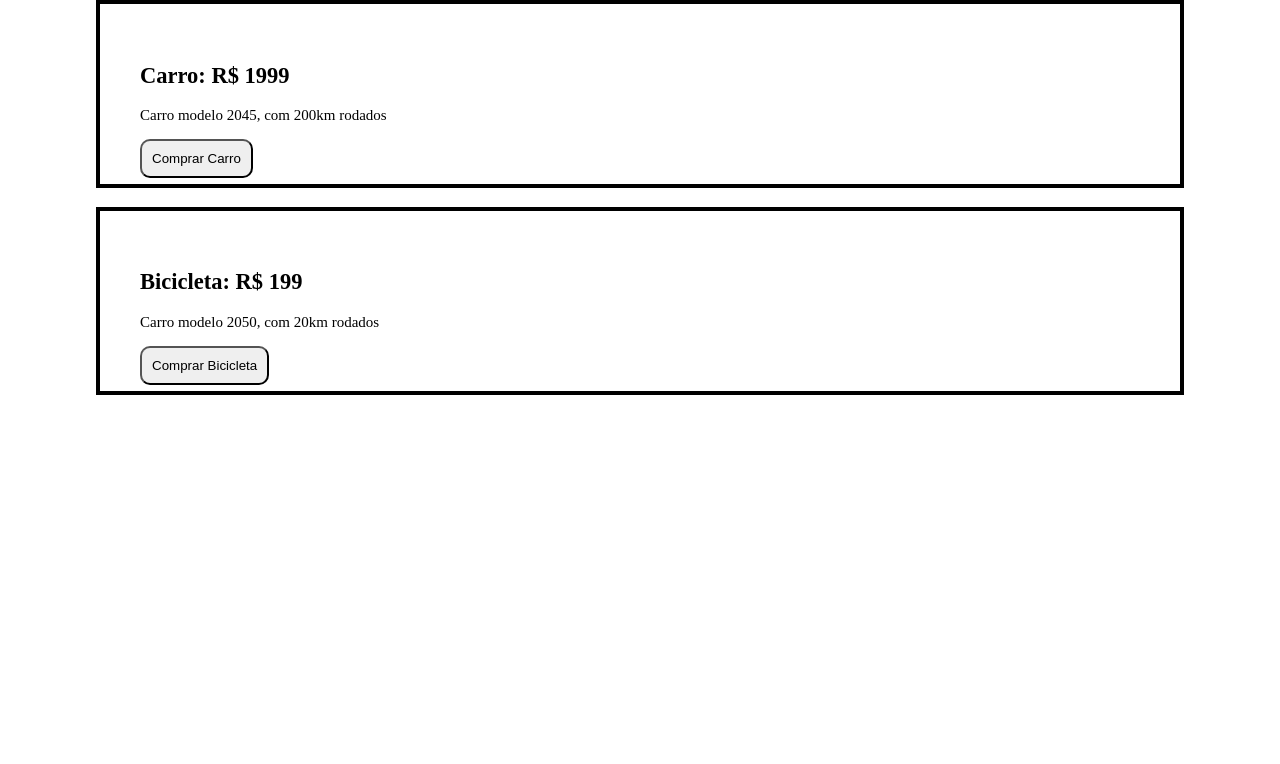
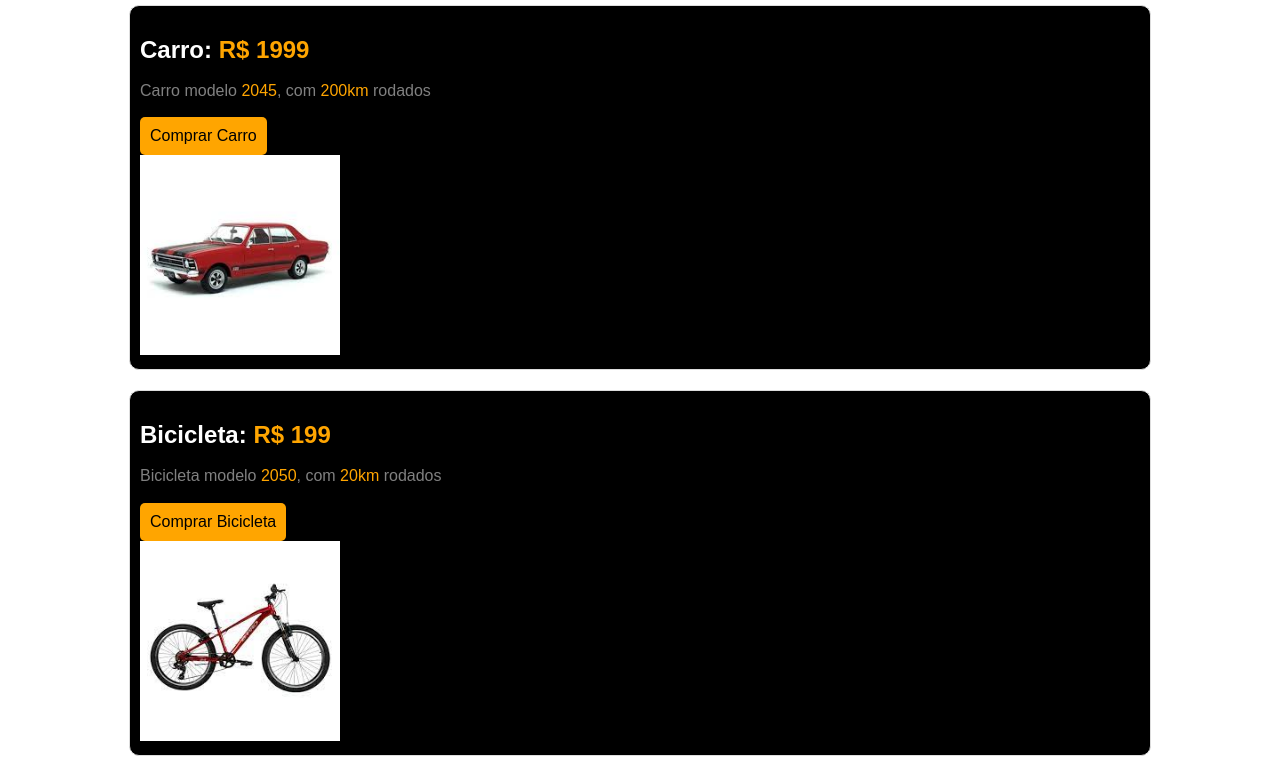
Before and after one commit to R4fael3012/Projetos, a plain HTML site: page Aula 06/index.html in a window 1280 px wide. Shown: the part 90-854 px from the top of the page. Before the commit the page ends 800 px from the top, so only its background shows below. Drawn offline with Linux system fonts and the light colour scheme.

Commit message:
loja web

```diff
--- a/Aula 06/css/style.css
+++ b/Aula 06/css/style.css
@@ -1,35 +1,68 @@
-header{
-    color: brown;
-    text-align: center;
-    font-style:oblique
+
+header {
+  text-align: center;
+  padding: 5px;
+  color: black;
 }
 
-main{
-    margin: auto auto;
-    padding: 40px;
-    height: 100px;
-    width: 1000px;
-    border: 4px solid black;
+h1 {
+  font-size: 2.5rem;
+  margin: 15px;
 }
 
-section{
-    margin:auto auto;
-    padding: 40px;
-    height: 100px;
-    width: 1000px;
-    border: 4px solid black;
+main {
+  margin: 0 auto;
+  font-family: Arial;
 }
 
-div{
-    font-size: 15px;
+.produtos {
+  display: flex;
+  flex-wrap: wrap;
+  gap: 20px;
+  justify-content: center;
 }
 
-button{
-    padding: 10px;
-    border-radius: 10px;
-    transition: 100ms;
+.produto {
+  background-color: black;
+  border: 1px solid #ddd;
+  border-radius: 10px;
+  padding: 10px;
+  width: 1000px;
 }
 
-button:hover{
-    background-color: gray;
+.produto h2 {
+  color: white;
+  margin-bottom: 10px;
 }
+
+.produto p {
+  color: gray;
+  margin-bottom: 15px;
+  line-height: 1.4;
+}
+
+
+
+span{
+    color: orange;
+}
+
+button {
+  background-color: orange;
+  color: black;
+  border: none;
+  padding: 10px 10px;
+  border-radius: 5px;
+  cursor: pointer;
+  font-size: 1rem;
+  transition: background-color 0.2s;
+}
+
+button:hover {
+  background-color:#cf6d12;
+}
+
+img{
+    width: 200px;
+    height: 200px;
+}
--- a/Aula 06/index.html
+++ b/Aula 06/index.html
@@ -1,35 +1,36 @@
 <!DOCTYPE html>
-<html lang="en">
+<html lang="pt-br">
 <head>
     <meta charset="UTF-8">
     <meta name="viewport" content="width=device-width, initial-scale=1.0">
-    <title>Preço Carros e Bicicletas</title>
+    <title>Preços - Carro e Bicicleta</title>
     <link rel="stylesheet" href="/Aula 06/css/style.css">
 </head>
 <body>
     <header>
-        <h1>CARROS E BICICLETAS</h1>
+        <h1>Carros e Bicicletas</h1>
     </header>
 
-    <hr>
+    <main>
+        <section class="produtos">
+            <article class="produto">
+                <h2>Carro: <span>R$ 1999</span></h2>
+                <p>Carro modelo <span>2045</span>, com <span>200km</span> rodados</p>
+                <button type="button">Comprar Carro</button>
+                <div>
+                    <img src="/Aula 06/img/images.jpg" alt="Carro">
+                </div>
+            </article>
 
-    <main>
-        <div>
-            <h2>Carro: R$ 1999</h2>
-            <p>Carro modelo 2045, com 200km rodados</p>
-            <button>Comprar Carro</button>
-        </div>
+            <article class="produto">
+                <h2>Bicicleta: <span>R$ 199</span></h2>
+                <p>Bicicleta modelo <span>2050</span>, com <span>20km</span> rodados</p>
+                <button type="button">Comprar Bicicleta</button>
+                <div>
+                    <img src="/Aula 06/img/images (1).jpg" alt="Bicicleta">
+                </div>
+            </article>
+        </section>
     </main>
-
-    <h3></h3>
-
-    <section>
-        <div>
-            <h2>Bicicleta: R$ 199</h2>
-            <p>Carro modelo 2050, com 20km rodados</p>
-            <button>Comprar Bicicleta</button>
-        </div>
-    </section>
-
 </body>
 </html>
```
Also changed, not shown: Aula 06/img/images (1).jpg (added), Aula 06/img/images.jpg (added).
